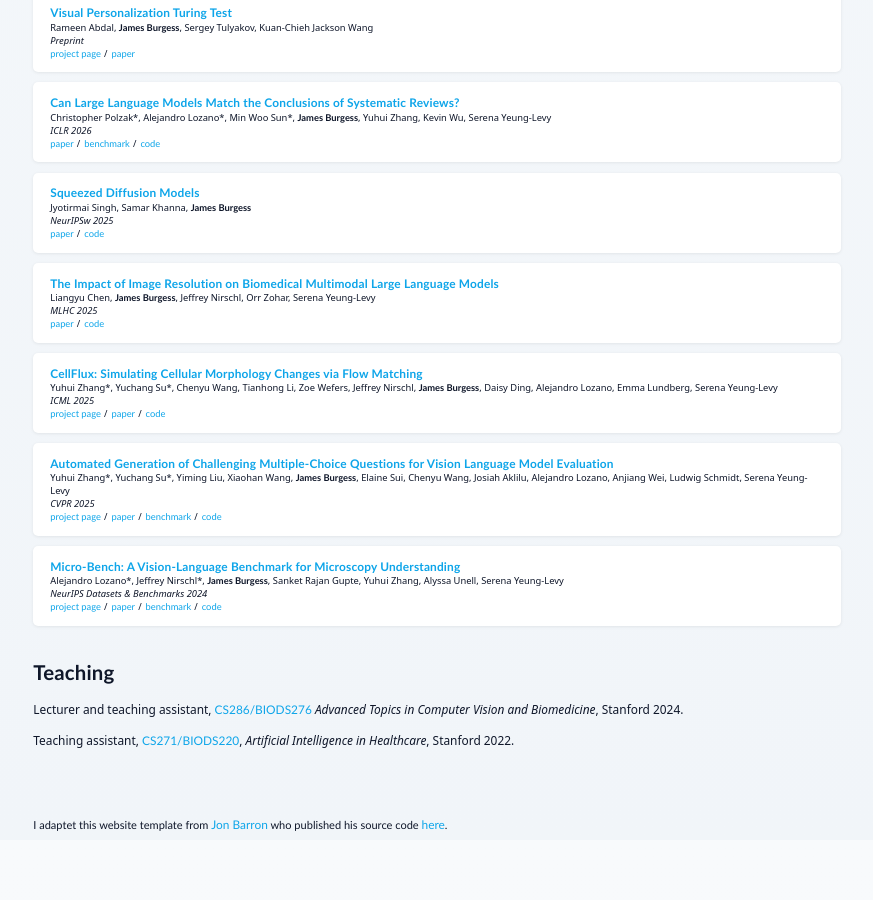
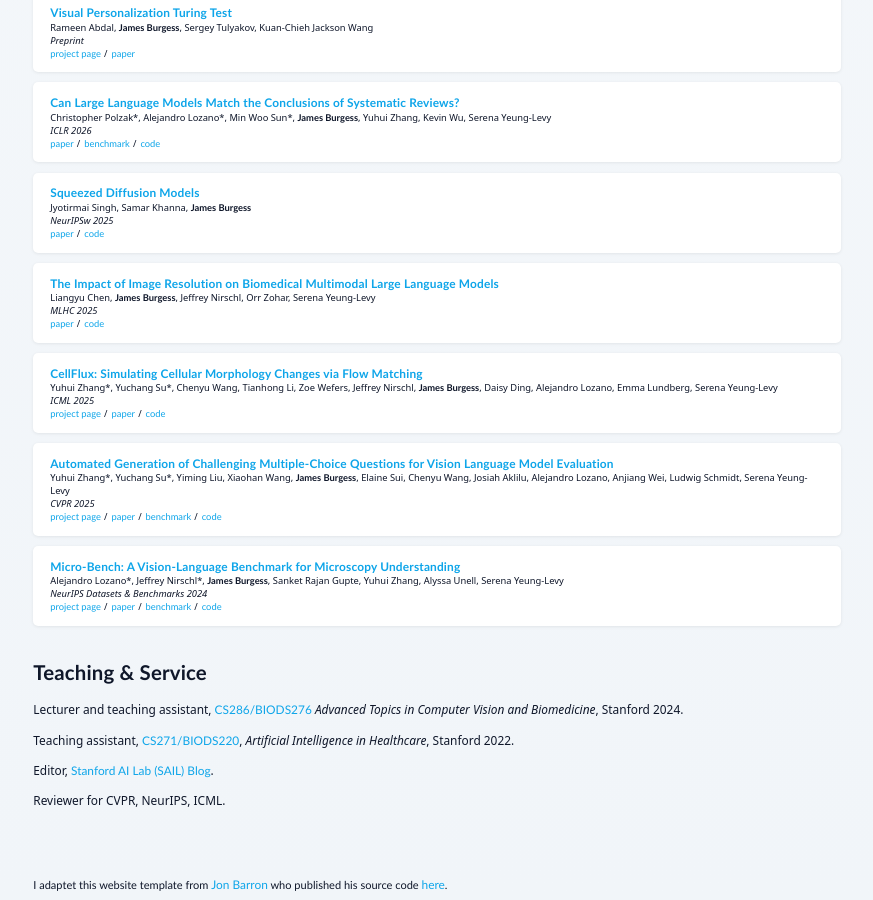
Before and after one commit to jmhb0/jmhb0.github.io, a Jekyll site: the page built from index.md, in a window 1280 px wide and 900 px high, scrolled down 2358 px. Shown: the whole window, without its empty margins (203-1076 px from the left). Built offline with Jekyll 4.4.1, drawn with Linux system fonts in a browser that asks for light colours; before the commit the page ends 3198 px from its top, so only the background shows below that.

Commit message:
Add Teaching & Service section with SAIL blog and reviewer roles
Co-Authored-By: Claude Opus 4.6 <noreply@anthropic.com>

```diff
--- a/_data/teaching.yml
+++ b/_data/teaching.yml
@@ -1,3 +1,7 @@
 courses:
   - description: "Lecturer and teaching assistant, <a href=\"https://web.stanford.edu/class/biods276/\">CS286/BIODS276</a> <em>Advanced Topics in Computer Vision and Biomedicine</em>, Stanford 2024."
   - description: "Teaching assistant, <a href=\"https://biods220.stanford.edu/\">CS271/BIODS220</a>, <em>Artificial Intelligence in Healthcare</em>, Stanford 2022."
+
+service:
+  - description: "Editor, <a href=\"https://sail.stanford.edu/blog\">Stanford AI Lab (SAIL) Blog</a>."
+  - description: "Reviewer for CVPR, NeurIPS, ICML."
--- a/index.md
+++ b/index.md
@@ -41,10 +41,13 @@ theme: panorama
   </section>
 
   <section class="teaching">
-    <h2>Teaching</h2>
+    <h2>Teaching & Service</h2>
     <div class="teaching-list">
       {% for course in site.data.teaching.courses %}
         <div class="course">{{ course.description }}</div>
+      {% endfor %}
+      {% for item in site.data.teaching.service %}
+        <div class="course">{{ item.description }}</div>
       {% endfor %}
     </div>
   </section>
```
